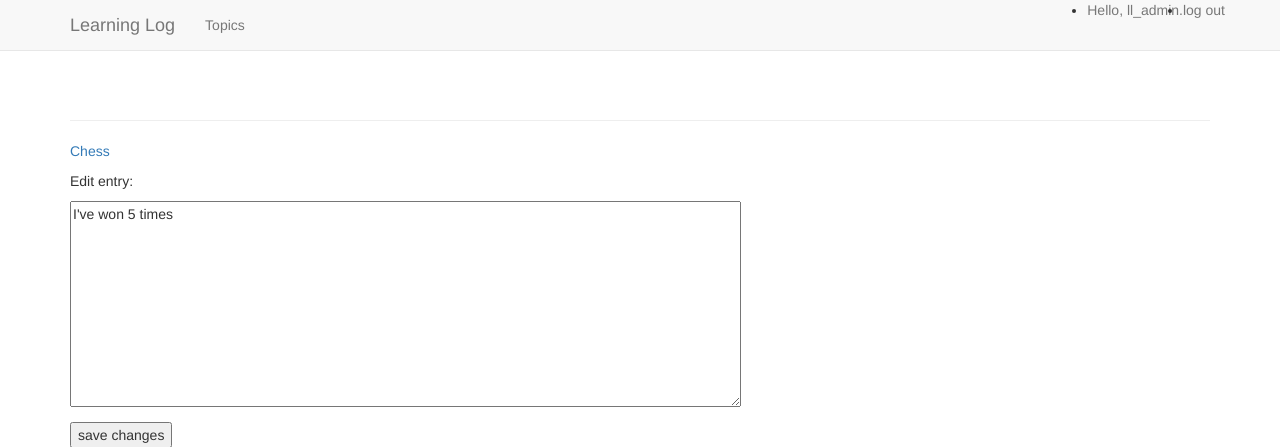
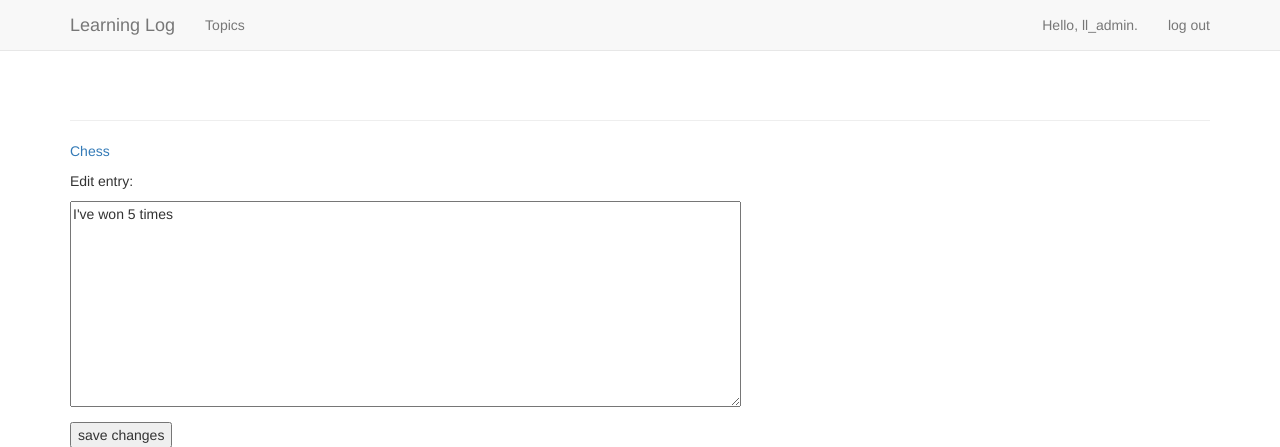
Before and after one commit to KorneevSK/learning_log, a Django app: page /edit_entry/1/ in a window 1280 px wide. Shown: the top 447 px of the page. Run offline with Django 3.2, Linux system fonts and the light colour scheme; a user stored in the database is signed in; data comes from the database, SQL or seed files in the repository; both versions use the stored data as it was after the commit; some libraries are stand-ins or nearby versions.

Commit message:
Corrected mistake with "register" and "login" positioning

```diff
--- a/learning_logs/templates/learning_logs/base.html
+++ b/learning_logs/templates/learning_logs/base.html
@@ -31,7 +31,7 @@
                         <li><a href="{% url 'topics' %}">Topics</a></li>
                     </ul>
 
-                    <ul class="navbar-nav navbar-right">
+                    <ul class="nav navbar-nav navbar-right">
                         {% if user.is_authenticated %}
                             <li><a>Hello, {{ user.username }}.</a></li>
                             <li><a href="{% url 'logout' %}">log out</a></li>
```
Also changed, not shown: db.sqlite3.
